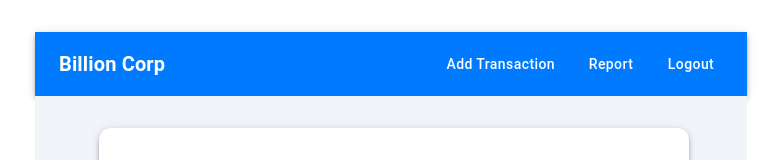
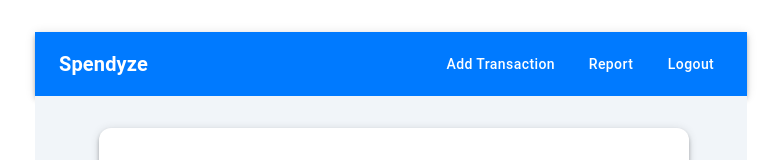
Before and after one commit to Arushanqnet/Expense-Manager---c, a React (Vite) app in the folder Frontend/: page /home in a window 1280 px wide. Shown: the top 160 px of the page, without its empty margins (249-1030 px from the left). Built offline with nearby package versions, Linux system fonts and the light colour scheme; sample sign-in values are in the browser's storage.

Commit message:
Update NavBar.jsx

```diff
--- a/Frontend/src/Components/NavBar.jsx
+++ b/Frontend/src/Components/NavBar.jsx
@@ -27,7 +27,7 @@ const Navbar = () => {
       >
         {/* Logo / Brand Name */}
         <Typography variant="h6" component="div" sx={{ fontWeight: "bold" }}>
-          Billion Corp
+          Spendyze
         </Typography>
 
         {/* Navigation Links */}
```
